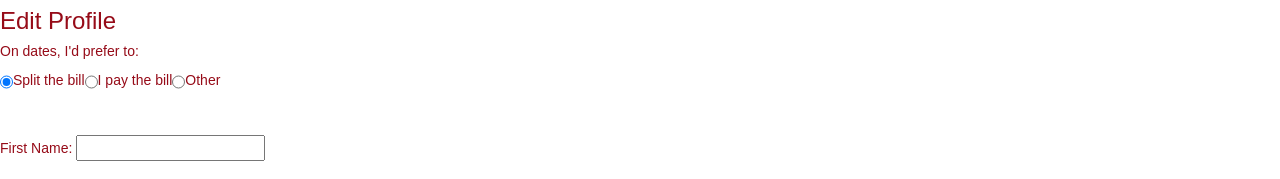
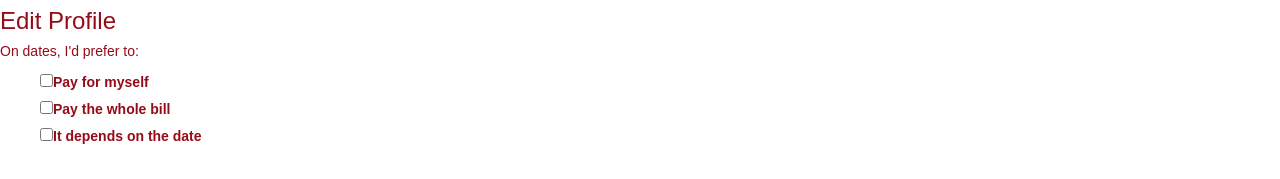
Before and after one commit to sheriffahmed/ThriftyLovers, a React (Create React App) app in the folder frontend/: page /user/1 in a window 1280 px wide. Shown: the part 423-602 px from the top of the page. Built offline with nearby package versions, Linux system fonts and the light colour scheme.

Commit message:
checkboxes

```diff
--- a/frontend/src/App.css
+++ b/frontend/src/App.css
@@ -81,3 +81,7 @@ body{
 tr, th, td {
   border: #960B18 solid;
 }
+
+ul {
+  list-style-type: none;
+}
--- a/frontend/src/components/EditUser.js
+++ b/frontend/src/components/EditUser.js
@@ -5,7 +5,6 @@ class EditUser extends React.Component {
 render(){
     return(
         <div>
-
             <h1>User Profile</h1>
             <h2><a href="">New Matches: 3</a></h2>
             <img className="mandatory" src="https://vignette.wikia.nocookie.net/warriorcatsrpg/images/1/19/Yellow_tiger_cat.jpg/revision/latest?cb=20110830125714" />
@@ -18,9 +17,11 @@ render(){
             <h3>Edit Profile</h3>
             <h5>On dates, I'd prefer to:</h5>
                 <form className="bill">
-                    <input type="radio" name="bill" value="Split the bill" checked/>Split the bill<br/>
-                    <input type="radio" name="bill" value="I pay the bill"/>I pay the bill<br/>
-                    <input type="radio" name="bill" value="Other"/>Other
+                    <ul>
+                    <li><label><input type="checkbox" />Pay for myself</label></li>
+                    <li><label><input type="checkbox" />Pay the whole bill</label></li>
+                    <li><label><input type="checkbox" />It depends on the date</label></li>
+                    </ul>
                 </form>
                 <br/>
                 <br/>
--- a/frontend/src/components/LandingPage.js
+++ b/frontend/src/components/LandingPage.js
@@ -34,8 +34,6 @@ class LandingPage extends React.Component {
                 <button>Avg</button>
                     <br/>
                     <br/>
-                    <button>Let's Go</button>
-                    <br/>
                     <br/>
                 </div>
             </div>
```
